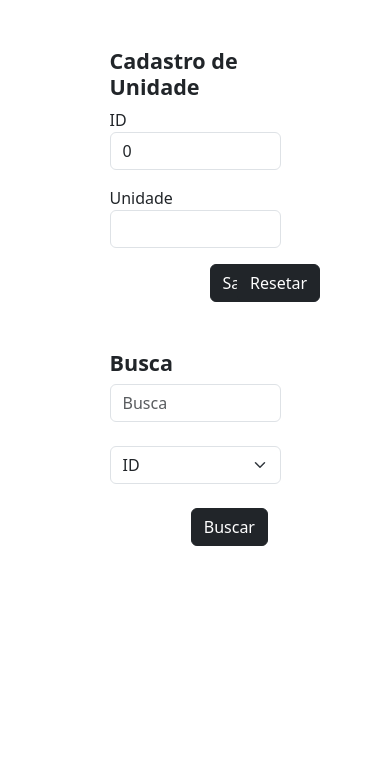
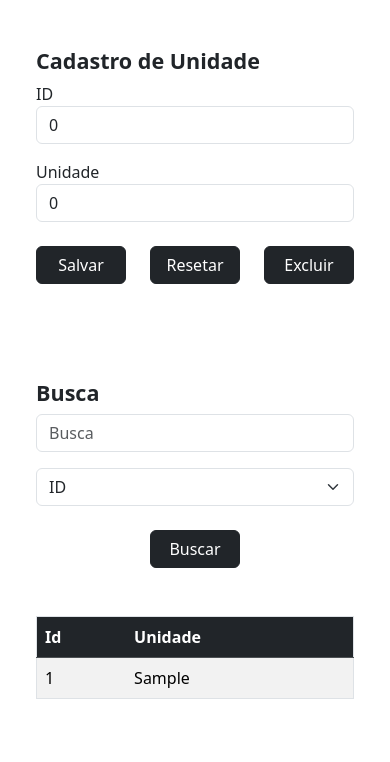
Before and after one commit to LeonardoDumes2006/AtvDesenvolvimento, a PHP site: page /unidade/index.php in a window 390 px wide. Shown: the part 56-818 px from the top of the page. Run offline with PHP 8.4, Linux system fonts and the light colour scheme; tables that the repository leaves empty or names only in its code hold one stand-in row (values such as "Sample post").

Commit message:
Alguns ajustes, layout e alterar modificado

```diff
--- a/classes/Unidade.class.php
+++ b/classes/Unidade.class.php
@@ -61,8 +61,12 @@ class Unidade
     {
         $sql = 'UPDATE unidade
                 SET unidade = :unidade, iduni = :id
-                WHERE id = :id';
-        $parametros = array( ':unidade' => $this->unidade, ':id' => $this->id);
+                WHERE iduni = :id';
+        $parametros =
+            array(
+                ':unidade' => $this->unidade,
+                ':id' => $this->id
+            );
         return Database::executar($sql, $parametros);
     }
 
@@ -102,5 +106,4 @@ class Unidade
         }
         return $unidades;
     }
-
 }
--- a/quadrado/quadrado.php
+++ b/quadrado/quadrado.php
@@ -24,10 +24,10 @@ if ($_SERVER['REQUEST_METHOD'] == 'POST') {
                 case ("Salvar"):
                     $resultado = $quadrado->incluir();
                     break;
-            case ("alterar"):
+                case ("Alterar"):
                     $resultado = $quadrado->alterar();
                     break;
-            case ("excluir"):
+                case ("Excluir"):
                     $resultado = $quadrado->excluir();
                     break;
             }
--- a/unidade/index.php
+++ b/unidade/index.php
@@ -1,10 +1,11 @@
 <!DOCTYPE html>
 <html lang="en">
-
+<?php
+include_once('unidade.php');
+?>
 <head>
     <meta charset="UTF-8">
     <meta name="viewport" content="width=device-width, initial-scale=1.0">
-
     <link href="https://cdn.jsdelivr.net/npm/bootstrap@5.3.3/dist/css/bootstrap.min.css" rel="stylesheet" integrity="sha384-QWTKZyjpPEjISv5WaRU9OFeRpok6YctnYmDr5pNlyT2bRjXh0JMhjY6hW+ALEwIH" crossorigin="anonymous">
     <script src="https://cdn.jsdelivr.net/npm/bootstrap@5.3.3/dist/js/bootstrap.bundle.min.js" integrity="sha384-YvpcrYf0tY3lHB60NNkmXc5s9fDVZLESaAA55NDzOxhy9GkcIdslK1eN7N6jIeHz" crossorigin="anonymous"></script>
     <title>Document</title>
@@ -19,63 +20,55 @@
             </button>
             <div class="collapse navbar-collapse" id="navbarNavAltMarkup">
                 <div class="navbar-nav">
-
                     <a class="nav-link" href="../quadrado/index.php">Cadastro de Quadrado</a>
                     <a class="nav-link active" aria-current="page" href="#">Cadastro de Unidade</a>
                 </div>
             </div>
         </div>
     </nav>
-    <div class="container">
 
-
+        <div class="row justify-content-center">
+            <!-- Coluna da esquerda: Formulário de Cadastro de Unidade -->
+            <div class="col-md-6 p-5">
+                <h4><b>Cadastro de Unidade</b></h4>
                 <form action="unidade.php" method="post">
-
-            <div class="row justify-content-center mt-5">
-                <div class="col-6">
-                    <h4> <b>Cadastro de Unidade</b></h4>
-                </div>
-            </div>
-
                     <div class="row justify-content-center mb-3">
-                <div class="col-6">
+                        <div class="col-12">
                             <label for="id">ID</label>
-                    <input class="form-control" type="text" name="id" id="id" value="0" readonly>
+                            <input class="form-control" type="text" name="id" id="id" value="<?= $id ? $unidade->getId() : 0 ?>" readonly>
                         </div>
                     </div>
                     <div class="row justify-content-center">
-                <div class="col-6">
-                    <label for="id">Unidade</label>
-                    <input class="form-control" type="text" name="unidade" id="unidade">
+                        <div class="col-12">
+                            <label for="unidade">Unidade</label>
+                            <input class="form-control" type="text" name="unidade" id="unidade" value="<?= $id ? $unidade->getUnidade() : 0 ?>">
                         </div>
                     </div>
-
-            <div class="row justify-content-center mt-3 ms-5">
-                <div class="col-1 d-grid gap-2 ">
-                    <input type="submit" class="btn btn-dark" name="acao" id="acao" value="Salvar">
+                    <div class="row justify-content-center mt-4">
+                        <div class="col-4 d-grid gap-2">
+                            <input class="btn btn-dark" type="submit" name="acao" id="acao" value="<?php if($id> 0)echo 'Alterar'; else echo 'Salvar'; ?>">
                         </div>
-
-                <div class="col-1 d-grid gap-2 ">
-                    <input type="reset" class="btn btn-dark" name="resetar" id="resetar" value="Resetar">
+                        <div class="col-4 d-grid gap-2">
+                            <input class="btn btn-dark" type="reset" name="resetar" id="resetar" value="Resetar">
+                        </div>
+                        <div class="col-4 d-grid gap-2">
+                            <input class="btn btn-dark" type="submit" name="acao" id="acao" value="Excluir">
                         </div>
                     </div>
                 </form>
-
-        <form action="unidade.php" method="post">
-
-            <div class="row justify-content-center mt-5">
-                <div class="col-6">
-                    <h4> <b>Busca</b></h4>
-                </div>
             </div>
 
-            <div class="row justify-content-center">
-                <div class="col-6">
+            <!-- Coluna da direita: Formulário de Busca e Tabela de Unidades -->
+            <div class="col-md-6 p-5">
+                <h4><b>Busca</b></h4>
+                <form action="" method="get">
+                    <div class="row justify-content-center mb-3">
+                        <div class="col-12">
                             <input class="form-control" type="text" name="busca" id="busca" placeholder="Busca">
                         </div>
                     </div>
-            <div class="row justify-content-center mt-4">
-                <div class="col-6">
+                    <div class="row justify-content-center">
+                        <div class="col-12">
                             <select class="form-select" name="tipo" id="tipo">
                                 <option value="1">ID</option>
                                 <option value="4">Unidade</option>
@@ -83,14 +76,37 @@
                         </div>
                     </div>
                     <div class="row justify-content-center mt-4">
-                <div class="col-1 d-grid gap-2 ">
+                        <div class="col-4 d-grid gap-2">
                             <input type="submit" class="btn btn-dark" name="acao" id="acao" value="Buscar">
                         </div>
                     </div>
+                </form>
 
+                <!-- Tabela de Unidades -->
+                <div class="row justify-content-center mt-5">
+                    <div class="col-12">
+                        <table class="table table-striped" border="1px">
+                            <thead class="table-dark">
+                                <tr>
+                                    <th>Id</th>
+                                    <th>Unidade</th>
+                                </tr>
+                            </thead>
+                            <tbody>
+                            <?php
+                            foreach ($lista as $unidade) {
+                                echo "<tr>
+                                        <td>". $unidade->getId() . "</td>
+                                        <td><a href='index.php?id=" . $unidade->getId() . "' style='text-decoration: none; color: black'>" . $unidade->getUnidade() . "</a></td>
+                                    </tr>";
+                            }
+                            ?>
+                            </tbody>
+                        </table>
+                    </div>
+                </div>
+            </div>
 
-        </form>
     </div>
 </body>
-
 </html>
--- a/unidade/unidade.php
+++ b/unidade/unidade.php
@@ -1,6 +1,7 @@
 <?php
 require_once("../classes/Unidade.class.php");
 require_once("../classes/Database.class.php");
+
 
 $id = isset($_GET['id']) ? $_GET['id'] : 0;
 $msg = isset($_GET['MSG']) ? $_GET['MSG'] : "";
@@ -17,24 +18,28 @@ if ($_SERVER['REQUEST_METHOD'] == 'POST') {
         $unidade = new Unidade($id, $unidade);
 
         $resultado = "";
-        if ($acao == 'Salvar') {
-            if ($id > 0) {
+        switch ($acao) {
+            case ("Salvar"):
+                $resultado = $unidade->incluir();
+                break;
+            case ("Alterar"):
                 $resultado = $unidade->alterar();
-            } else {
-                $resultado = $unidade->incluir();
-            }
-        } elseif ($acao == 'excluir') {
-            $resultado = $unidade->excluir();
+                break;
+            case ("Excluir"):
+                $resultado = $unidade->excluir();
+                break;
         }
+
         if ($resultado)
             header('Location: index.php');
         else
             echo "erro ao inserir dados!";
+
     } catch (Exception $e) {
         header('Location:index.php?MSG=ERROR:' . $e->getMessage());
     }
 } else if ($_SERVER['REQUEST_METHOD'] == 'GET') {
     $busca = isset($_GET['busca']) ? $_GET['busca'] : "";
-    $unidade = isset($_GET['unidade']) ? $_GET['unidade'] : 0;
+    $tipo = isset($_GET['tipo']) ? $_GET['tipo'] : 0;
     $lista = Unidade::listar($tipo, $busca);
 }
```
Also changed, not shown: classes/Quadrado.class.php (+13 -8 lines), quadrado/index.php (+78 -58 lines). Lines whose indentation alone changed are shown as unchanged.
